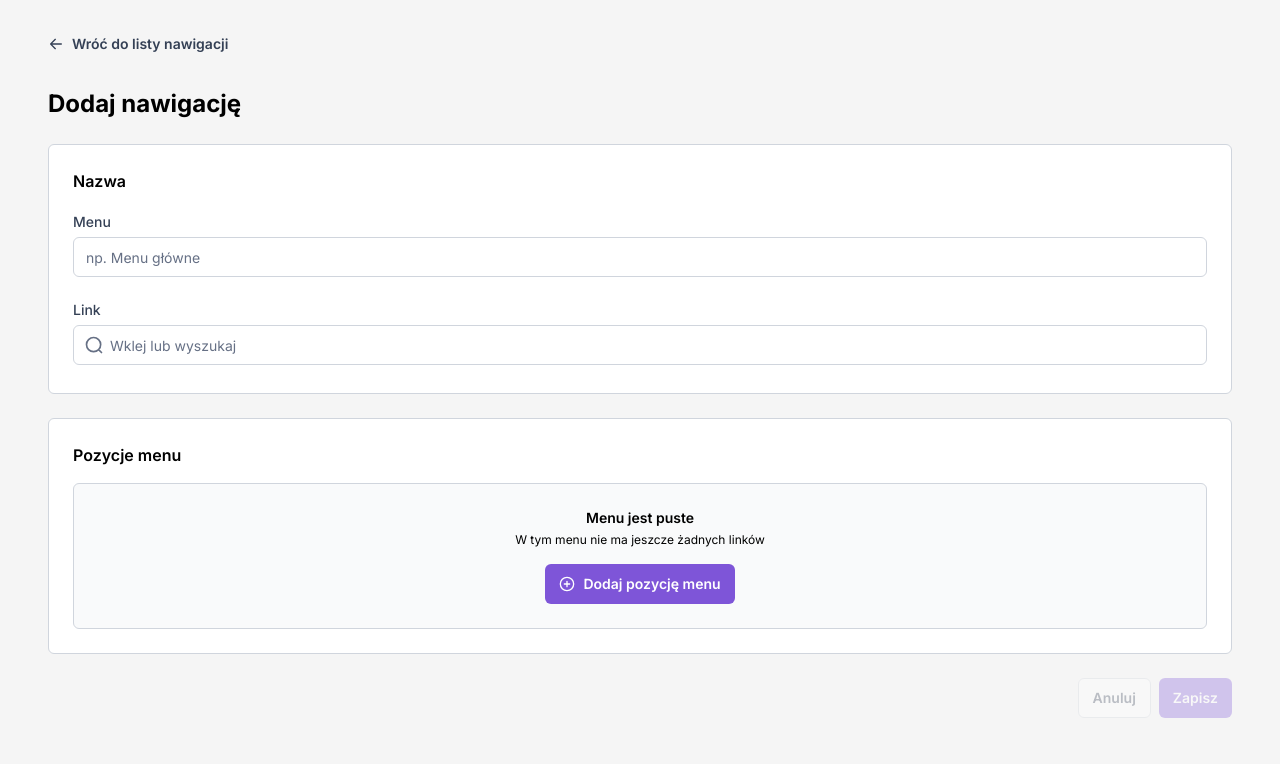
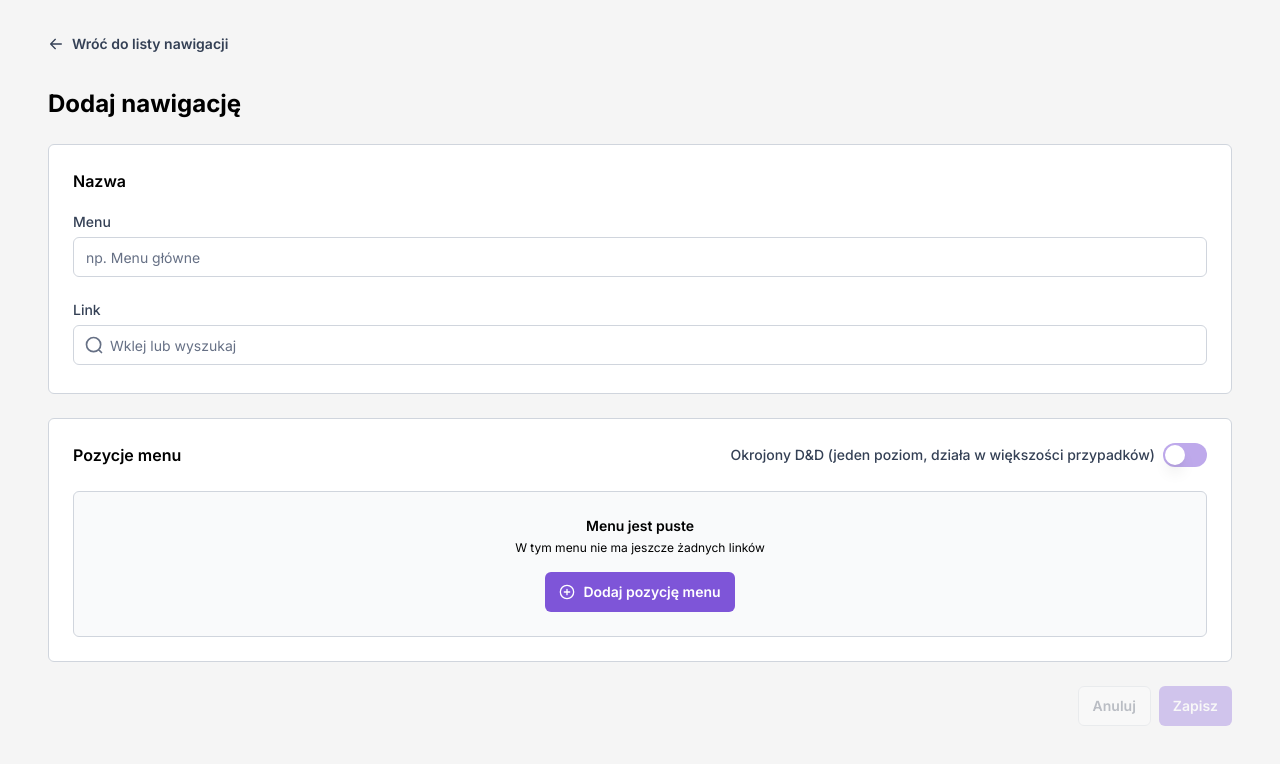
Before and after one commit to marcinmosiejko/nav-menu-builder, a Next.js app: page / in a window 1280 px wide. Shown: the top 764 px of the page. Built offline with nearby package versions, Linux system fonts and the light colour scheme.

Commit message:
feat: add changing drag&drop mode

```diff
--- a/package.json
+++ b/package.json
@@ -16,6 +16,7 @@
     "@radix-ui/react-dialog": "^1.1.2",
     "@radix-ui/react-label": "^2.1.0",
     "@radix-ui/react-slot": "^1.1.0",
+    "@radix-ui/react-switch": "^1.1.1",
     "class-variance-authority": "^0.7.1",
     "clsx": "^2.1.1",
     "lucide-react": "^0.462.0",
--- a/src/components/nav-menu-builder/dnd.tsx
+++ b/src/components/nav-menu-builder/dnd.tsx
@@ -49,12 +49,14 @@ export const DndContextWrap = <A extends Active>({
   afterOnDragEnd,
   setActiveItem,
   form,
+  allowHandleDragOver,
 }: {
   children: ReactNode;
   form: UseFormReturn<MenuItem, unknown, undefined>;
   beforeOnDragStart: () => void;
   afterOnDragEnd: () => void;
   setActiveItem: (item: A | null) => void;
+  allowHandleDragOver: boolean;
 }) => {
   const { arrayFieldById } = useNavMenuBuilderContext();
   const sensors = useSensors(
@@ -187,7 +189,7 @@ export const DndContextWrap = <A extends Active>({
       onDragEnd={handleDragEnd}
       onDragStart={handleDragStart}
       onDragCancel={handleDragCancel}
-      onDragOver={handleDragOver}
+      onDragOver={allowHandleDragOver ? handleDragOver : undefined}
     >
       {children}
     </DndContext>
--- a/src/components/nav-menu-builder/nav-menu-builder.tsx
+++ b/src/components/nav-menu-builder/nav-menu-builder.tsx
@@ -27,6 +27,8 @@ import { getStateFromLocalStorage, runAtEndOfCallStack } from "@/lib/utils";
 import { DragOverlay } from "@dnd-kit/core";
 import { createPortal } from "react-dom";
 import { useHandleArrayFieldById } from "./context";
+import { Switch } from "../switch";
+import { Label } from "../label";
 
 export const STORAGE_KEY = "menuItems";
 
@@ -65,7 +67,24 @@ const MenuEmptyState: FC<{ onAddItem: () => void }> = ({ onAddItem }) => {
   );
 };
 
+const DnDMode: FC<{
+  value: boolean;
+  onChange: (v: boolean) => void;
+}> = ({ value, onChange }) => {
+  return (
+    <div className="flex items-center space-x-2">
+      <Label htmlFor="mode">
+        {value
+          ? "Pełny D&D (zbugowany)"
+          : "Okrojony D&D (jeden poziom, działa w większości przypadków)"}
+      </Label>
+      <Switch id="mode" checked={value} onCheckedChange={onChange} />
+    </div>
+  );
+};
+
 export const NavMenuBuilder = () => {
+  const [isFullDnD, setIsFullDnD] = useState(false);
   const [isLoading, setIsLoading] = useState(true);
   const [activeItem, setActiveItem] = useState<DnDActiveWithContext | null>(
     null,
@@ -80,7 +99,7 @@ export const NavMenuBuilder = () => {
   const form = useForm<MenuItemT>({
     mode: "onChange",
     reValidateMode: "onChange",
-    shouldFocusError: false,
+    shouldFocusError: true,
     resolver: zodResolver(menuItemsSchema),
     defaultValues: getEmptyMenuItem(),
   });
@@ -121,6 +140,17 @@ export const NavMenuBuilder = () => {
   const beforeOnDragStart = () => setAllowEditing(false);
   const afterOnDragEnd = () => setAllowEditingDeferred(true);
 
+  const onDnDModeChange = (v: boolean) => {
+    setIsFullDnD(v);
+    setAllowEditing(false);
+    const data = getStateFromLocalStorage<MenuItemT>(STORAGE_KEY);
+    reset(data);
+    setAllowEditingDeferred(true);
+    toast.success(
+      "Pomyślnie zmieniłeś tryb D&D (twoje ostatnie zmiany zostały cofnięte)",
+    );
+  };
+
   // No skeleton for this as data loads too quickly for it to make sense. But it prevents from rendering empty form for a split second before the data comes in.
   if (isLoading) return null;
 
@@ -130,6 +160,7 @@ export const NavMenuBuilder = () => {
       beforeOnDragStart={beforeOnDragStart}
       afterOnDragEnd={afterOnDragEnd}
       setActiveItem={setActiveItem}
+      allowHandleDragOver={isFullDnD}
     >
       <div className="space-y-6">
         <h1 className="text-2xl font-bold">Dodaj nawigację</h1>
@@ -139,8 +170,11 @@ export const NavMenuBuilder = () => {
             onSubmit={form.handleSubmit(onSubmit)}
           >
             <TopMenuItemFields />
-            <div className="bg-background border-border flex flex-col gap-4 rounded-md border p-6">
-              <h2 className="font-semibold">Pozycje menu</h2>
+            <div className="bg-background border-border flex flex-col gap-6 rounded-md border p-6">
+              <div className="flex items-center justify-between">
+                <h2 className="font-semibold">Pozycje menu</h2>
+                <DnDMode value={isFullDnD} onChange={onDnDModeChange} />
+              </div>
               <div className="bg-background-secondary border-border flex flex-col items-center justify-center gap-4 rounded-md border">
                 {hasChildren ? (
                   <div className="w-full">
--- /dev/null
+++ b/src/components/switch.tsx
@@ -0,0 +1,29 @@
+"use client";
+
+import * as React from "react";
+import * as SwitchPrimitives from "@radix-ui/react-switch";
+
+import { cn } from "@/lib/utils";
+
+const Switch = React.forwardRef<
+  React.ElementRef<typeof SwitchPrimitives.Root>,
+  React.ComponentPropsWithoutRef<typeof SwitchPrimitives.Root>
+>(({ className, ...props }, ref) => (
+  <SwitchPrimitives.Root
+    className={cn(
+      "focus-visible:ring-primary focus-visible:ring-offset-background data-[state=checked]:bg-primary data-[state=unchecked]:bg-primary/50 peer inline-flex h-6 w-11 shrink-0 cursor-pointer items-center rounded-full border-2 border-transparent transition-colors focus-visible:outline-none focus-visible:ring-2 focus-visible:ring-offset-2 disabled:cursor-not-allowed disabled:opacity-50",
+      className,
+    )}
+    {...props}
+    ref={ref}
+  >
+    <SwitchPrimitives.Thumb
+      className={cn(
+        "bg-background pointer-events-none block h-5 w-5 rounded-full shadow-lg ring-0 transition-transform data-[state=checked]:translate-x-5 data-[state=unchecked]:translate-x-0",
+      )}
+    />
+  </SwitchPrimitives.Root>
+));
+Switch.displayName = SwitchPrimitives.Root.displayName;
+
+export { Switch };
```
Also changed, not shown: 1 other file (tests, documents, lock files or other folders).
